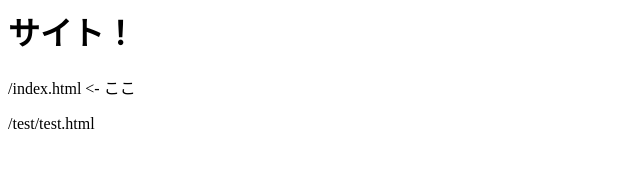
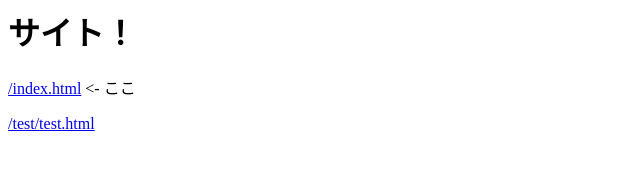
Before and after one commit to susumuyano/susumuyano.github.io, a plain HTML site: page index.html in a window 1280 px wide. Shown: the whole page, without its empty margins (0-640 px from the left). Drawn offline with Linux system fonts and the light colour scheme.

Commit message:
Update index.html

```diff
--- a/index.html
+++ b/index.html
@@ -1,3 +1,3 @@
 <h1>サイト！</h1>
-<p>/index.html <- ここ</p>
-<p>/test/test.html</p>
+<p><a href="/index.html">/index.html</a> <- ここ</p>
+<a href="/test/test.html">/test/test.html</a>
```
